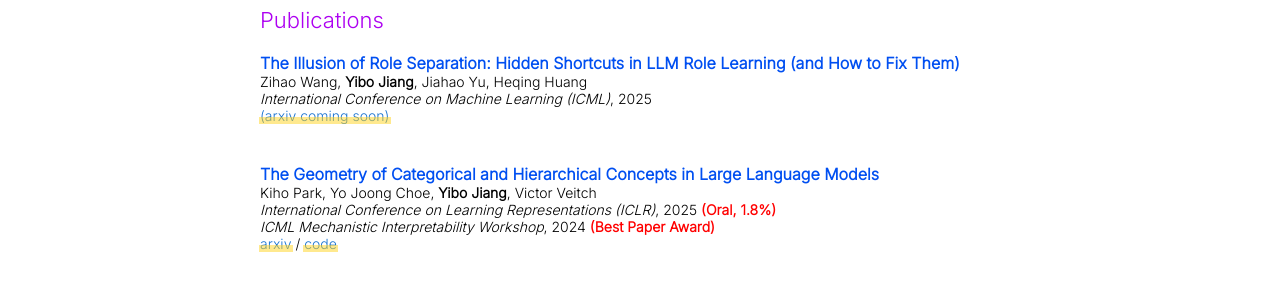
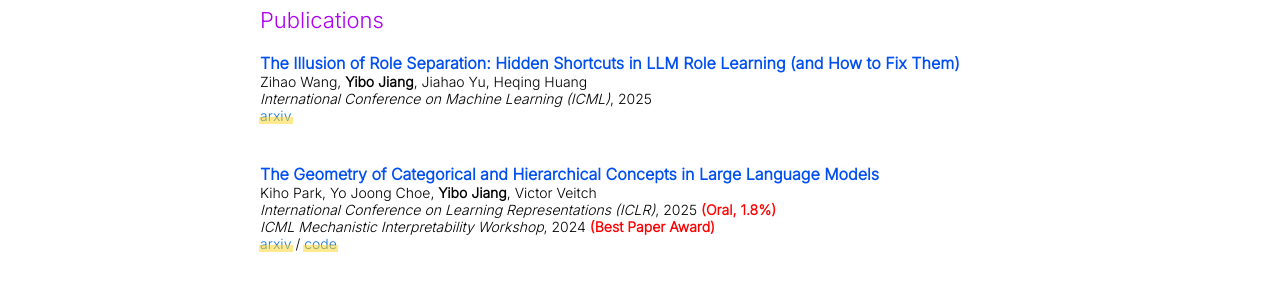
Before and after one commit to ybjiaang/ybjiaang.github.io, a Jekyll site: the page built from _posts/2025-5-01-illusion.markdown, in a window 1280 px wide. Shown: the part 561-854 px from the top of the page. Built offline with Jekyll 4.4.1, drawn with Linux system fonts in a browser that asks for light colours; part of the change alters nothing that is shown.

```diff
--- a/_posts/2025-5-01-illusion.markdown
+++ b/_posts/2025-5-01-illusion.markdown
@@ -5,5 +5,6 @@ date:   2025-05-01
 categories: research
 author: "Yibo Jiang"
 authors: "Zihao Wang, <strong>Yibo Jiang</strong>, Jiahao Yu, Heqing Huang"
+arxiv: https://arxiv.org/abs/2505.00626
 venue: "International Conference on Machine Learning (ICML)"
 ---
```
